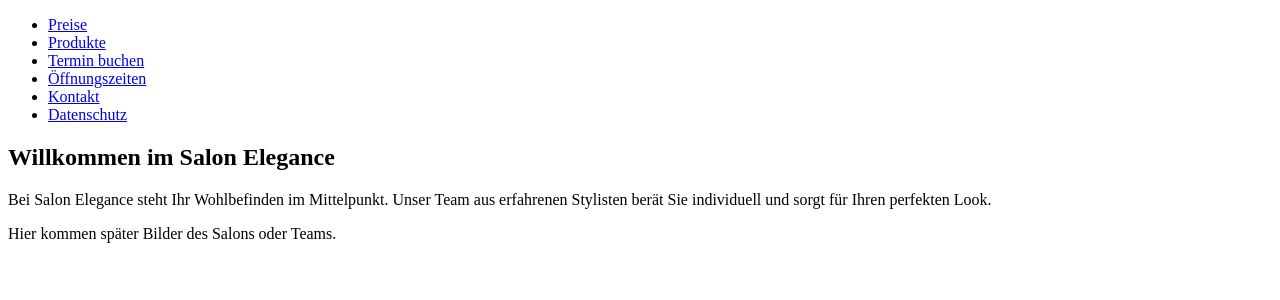
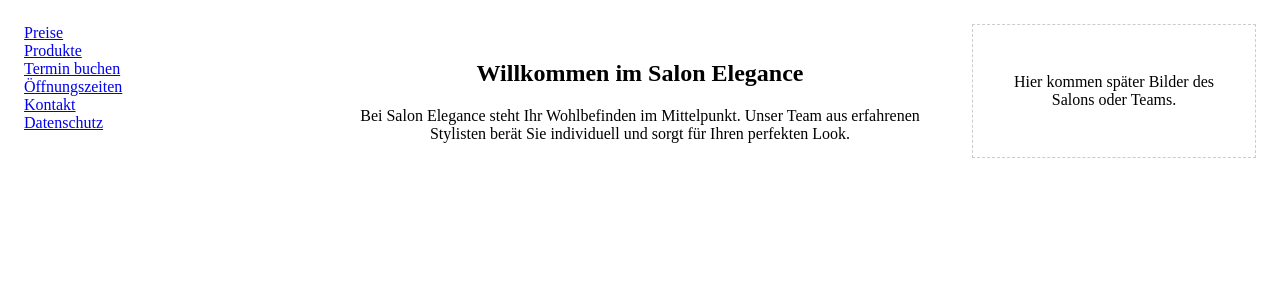
Before and after one commit to catapoeM/Friseursalon-Fullstack-app, a React app in the folder frontend/: page / in a window 1280 px wide. Shown: the top 300 px of the page. Built offline with nearby package versions, Linux system fonts and the light colour scheme; the HTML template or start-up script is replaced by a standard one.

Commit message:
Styling update

```diff
--- /dev/null
+++ b/frontend/src/Styles/Home.css
@@ -0,0 +1,57 @@
+/* Grundlayout für Home-Seite */
+.home-container {
+  display: flex;
+  flex-direction: row;
+  width: 100%;
+  min-height: 100vh;
+  box-sizing: border-box;
+}
+
+/* Linke Seite – Sidebar */
+.sidebar {
+  flex: 1;
+  padding: 1rem;
+}
+
+.sidebar ul {
+  list-style: none;
+  padding: 0;
+  margin: 0;
+}
+
+/* Mittlerer Hauptinhalt */
+.main-content {
+  flex: 2;
+  padding: 2rem;
+}
+
+.main-content section {
+  max-width: 600px;
+  margin: 0 auto;
+  text-align: center;
+}
+
+/* Rechte Seite – Platzhalter für Bilder */
+.image-section {
+  flex: 1;
+  padding: 1rem;
+}
+
+.image-placeholder {
+  text-align: center;
+  border: 1px dashed #ccc;
+  padding: 2rem;
+}
+
+/* 📱 Mobile Struktur */
+@media (max-width: 768px) {
+  .home-container {
+    flex-direction: column;
+  }
+
+  .sidebar,
+  .main-content,
+  .image-section {
+    width: 100%;
+  }
+}
--- a/frontend/src/pages/Home.jsx
+++ b/frontend/src/pages/Home.jsx
@@ -1,4 +1,4 @@
-
+import '../Styles/Home.css';
 const Home = () => {
   return (
     <div className="home-container">
```
